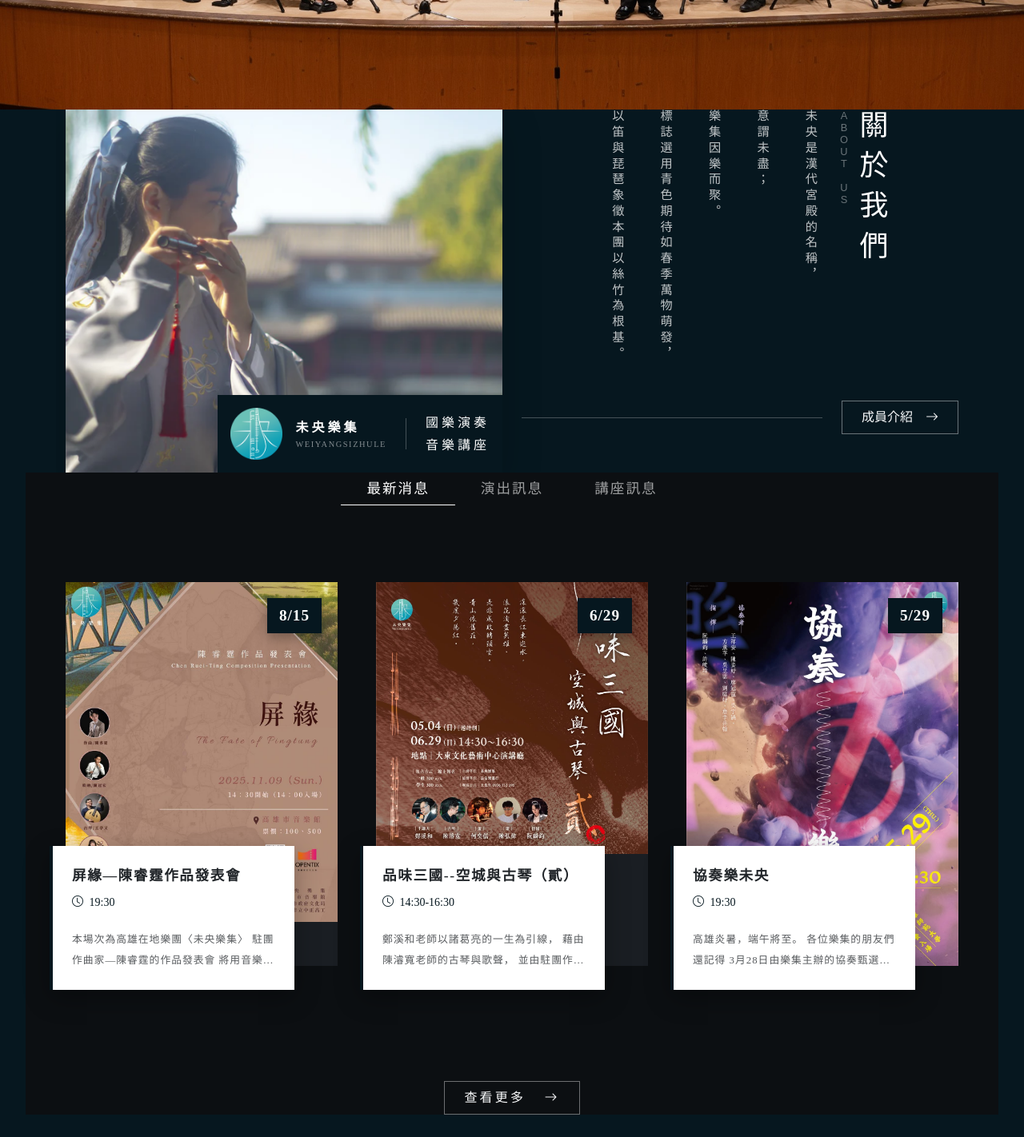
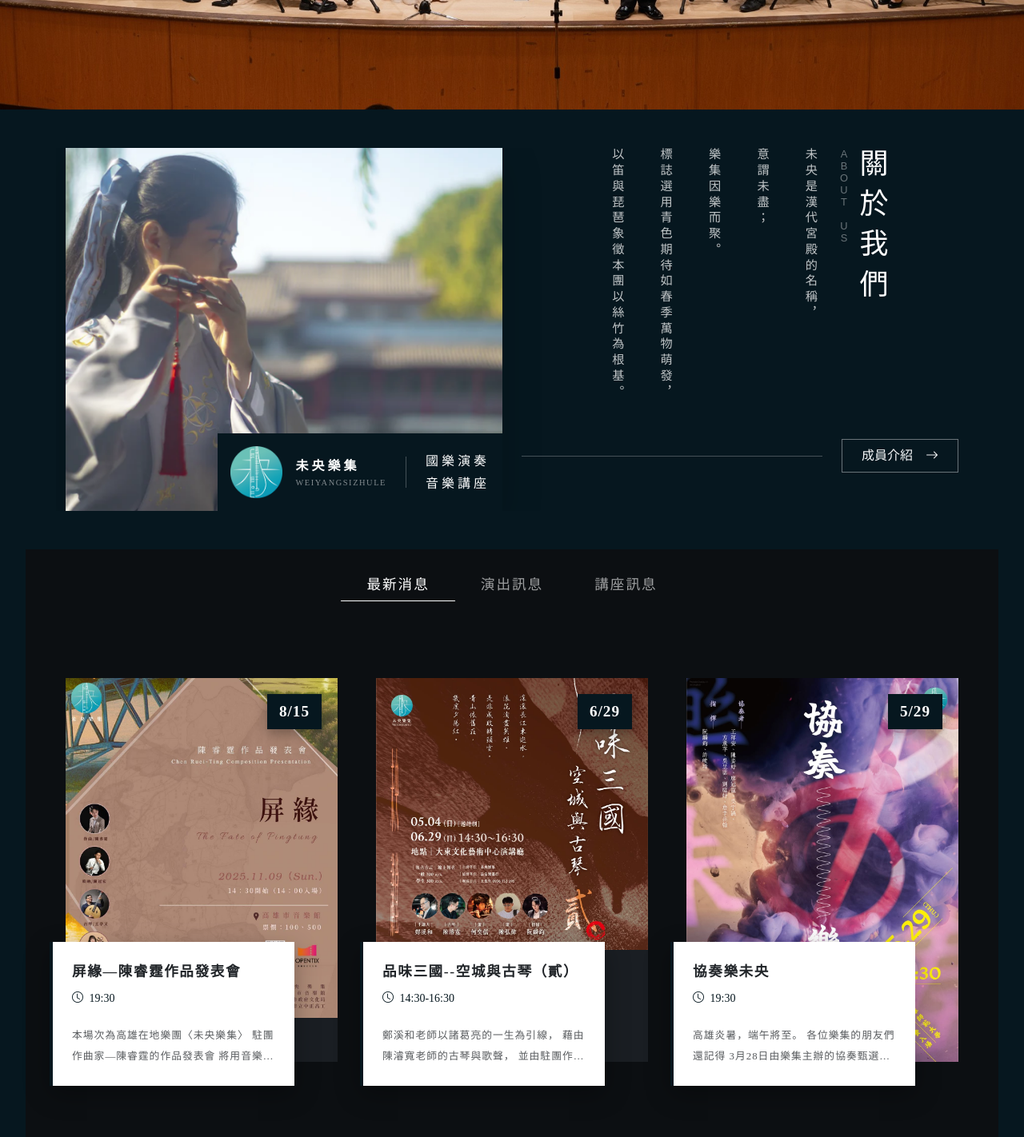
Before and after one commit to aacj2642/weiyang, a Vue app: page /#/ in a window 1280 px wide. Shown: the part 780-2202 px from the top of the page at 80% size. Built offline with nearby package versions, Linux system fonts and the light colour scheme; what @vee-validate/i18n would draw is missing.

Commit message:
畫面調整

```diff
--- a/src/components/NewsSection.vue
+++ b/src/components/NewsSection.vue
@@ -41,7 +41,7 @@
       </div>
 
       <!-- More Button -->
-      <div class="text-center mt-5 pt-5">
+      <div class="text-center pt-5">
         <RouterLink :to="moreLink"
           class="btn btn-outline-light rounded-0 px-4 py-2 mt-5 letter-spacing-wide shadow-none">
           查看更多 <i class="bi bi-arrow-right ms-3"></i>
--- a/src/views/HomeView.vue
+++ b/src/views/HomeView.vue
@@ -1,6 +1,6 @@
 <template>
   <div>
-    <div class="banner" style="
+    <div class="banner mb-5" style="
         background-image: linear-gradient(
             rgba(var(--bs-primary-rgb), 1) 0%,
             rgba(var(--bs-primary-rgb), 0.7) 20%,
@@ -12,11 +12,11 @@
       <img src="/hero-text.png" alt="weiyang" class="banner-text animate-fade-in-up" />
     </div>
 
-    <div class="reveal" ref="aboutSec">
+    <div class="reveal mb-5" ref="aboutSec">
       <AboutSection />
     </div>
     <div class="reveal w-100" ref="newsSec">
-      <NewsSection />
+      <NewsSection class="py-4" />
     </div>
   </div>
 </template>
```
